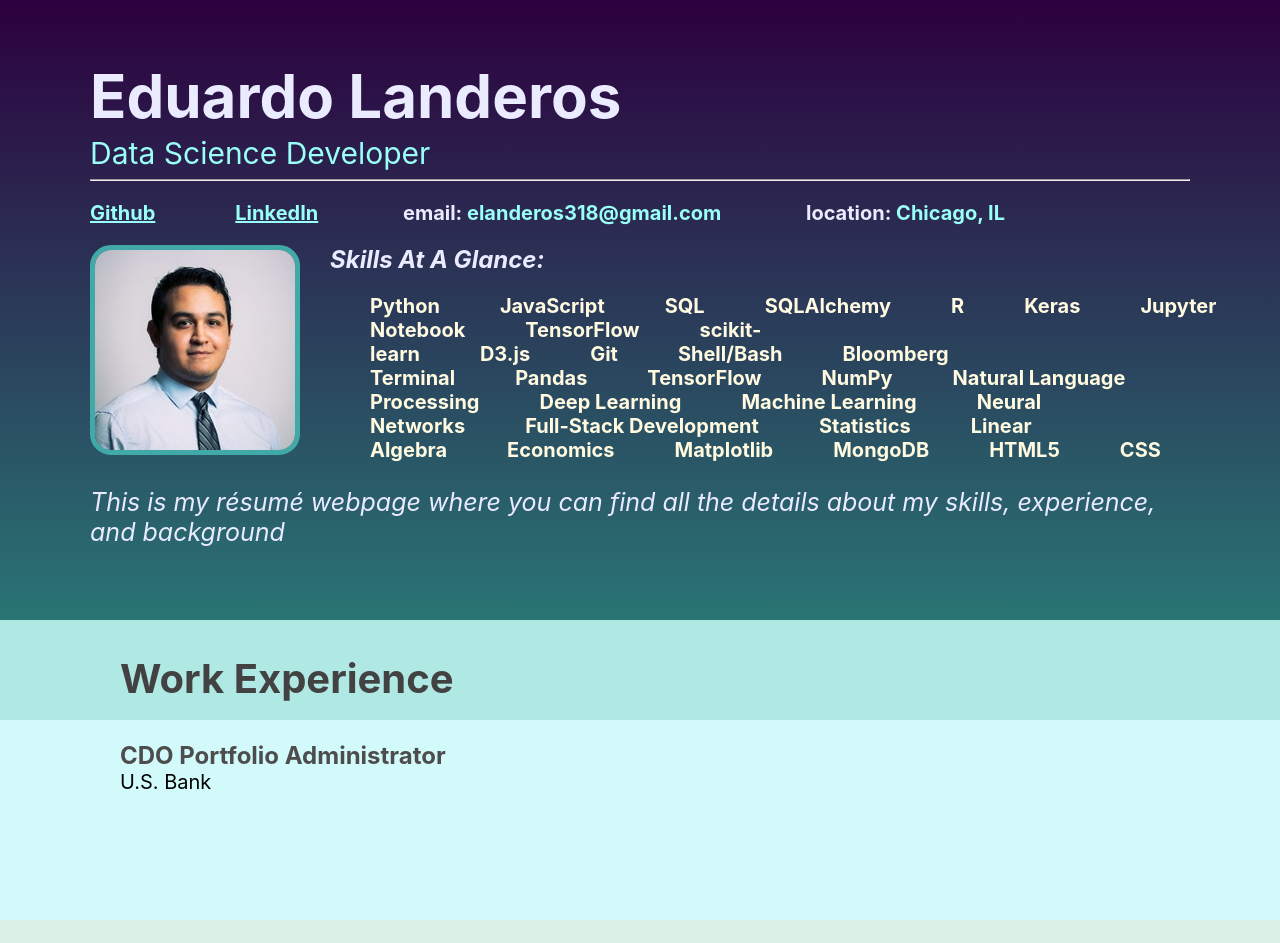
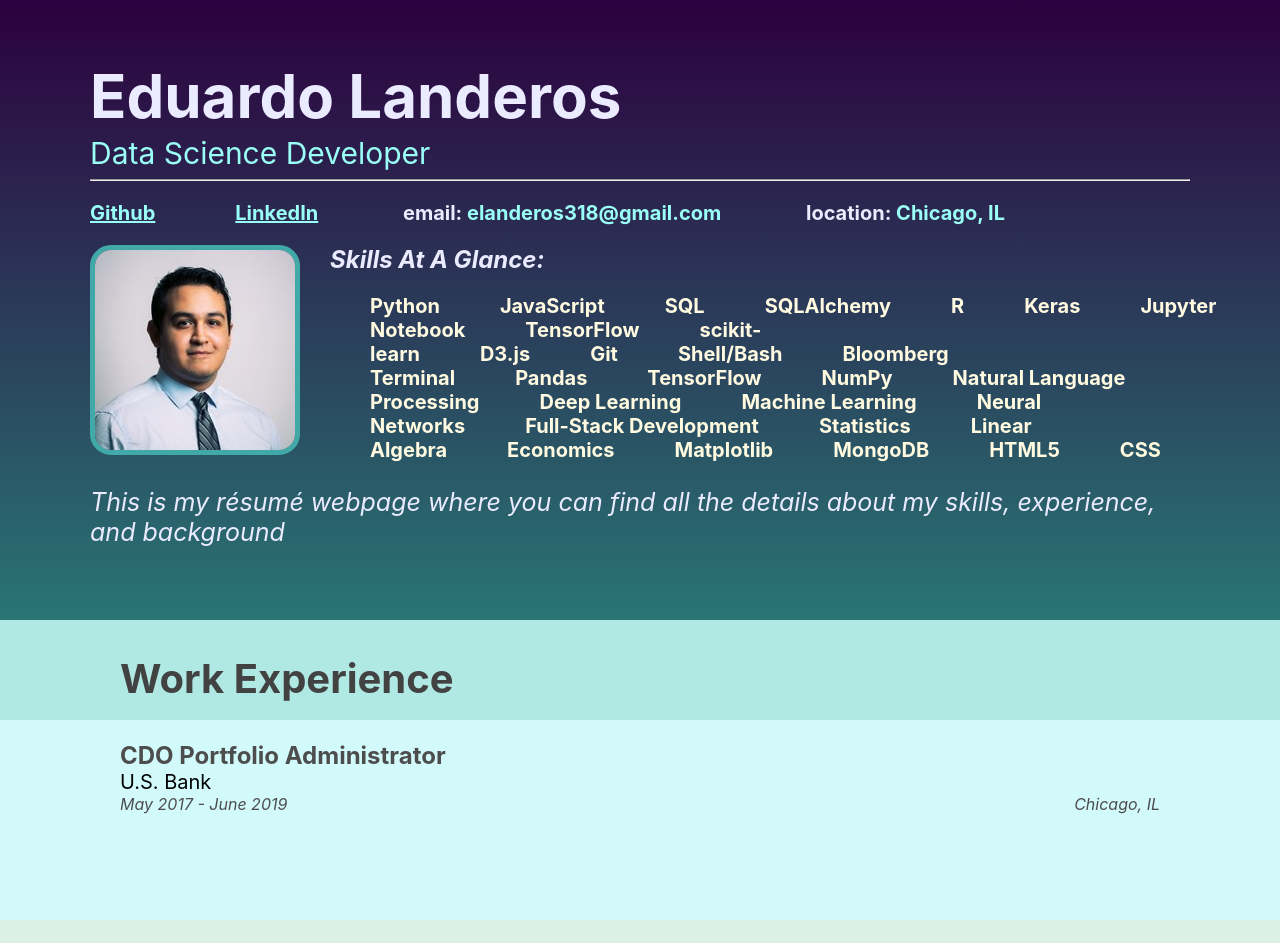
Before and after one commit to elanderos318/portfolio-website, a React (Create React App) app: page / in a window 1280 px wide. Shown: the top 943 px of the page. Built offline with nearby package versions, Linux system fonts and the light colour scheme.

Commit message:
Added job sub header (dates, location) and more css rules

```diff
--- a/src/App.css
+++ b/src/App.css
@@ -726,6 +726,7 @@ a {
 .job-content {
   padding-left: 120px;
   padding-top: 1px;
+  padding-right: 120px;
 }
 
 .job-title {
@@ -736,11 +737,27 @@ a {
 
 .job-company {
   margin-top: 0px;
+  margin-bottom: 0px;
   font-size: 20px;
   font-weight: normal;
 }
 
 
+
+.job-sub-header {
+  margin-top: 0px;
+  text-align: right;
+  font-style: italic;
+  color: hsl(100deg, 0%, 30%);
+}
+
+.job-date {
+  float: left;
+}
+
+.job-location {
+  float: right;
+}
 /* background-color: hsl(175deg, 45%, 80%); */
 
 
--- a/src/App.js
+++ b/src/App.js
@@ -111,6 +111,9 @@ function Work() {
             <h2 className="job-title">{job.title}</h2>
             <h2 className="job-company">{job.company}</h2>
           </div>
+          <div className="job-sub-header">
+            <span className="job-date">{job["start-date"]} - {job["end-date"]}</span><span className="job-location">{job.location}</span>
+          </div>
         </div>
       </div>
     );
```
